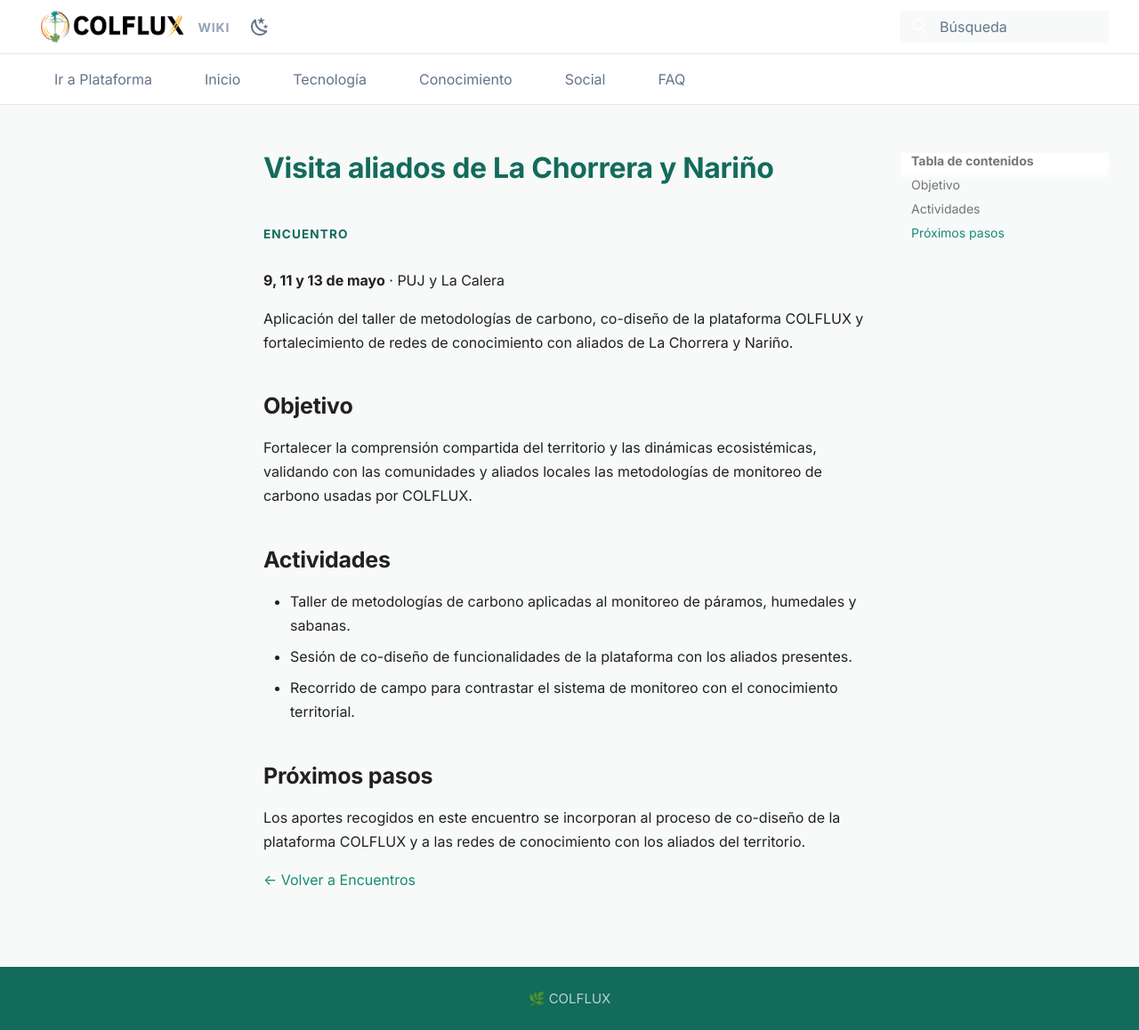
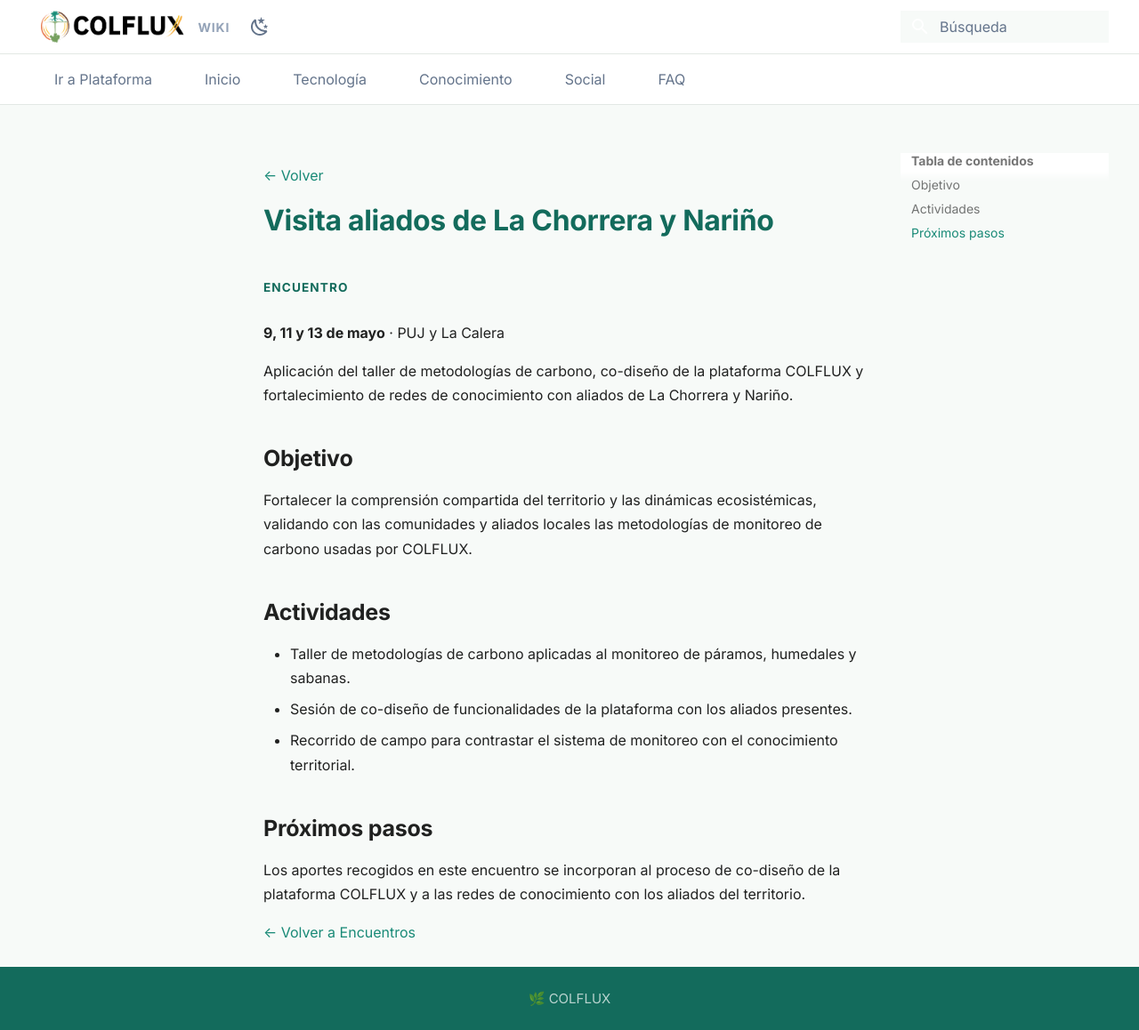
Before and after one commit to colflux/context, an MkDocs documentation site: the page built from docs/social/encuentros/visita-chorrera-narino.md, in a window 1280 px wide and 1158 px high. Shown: the whole window at 89% size. Built offline with MkDocs 1.6.1 and Material for MkDocs 9.7.7, drawn with Linux system fonts in a browser that asks for light colours.

```diff
--- a/docs/social/encuentros/visita-chorrera-narino.md
+++ b/docs/social/encuentros/visita-chorrera-narino.md
@@ -1,3 +1,5 @@
+[← Volver](../encuentros.md)
+
 # Visita aliados de La Chorrera y Nariño
 
 <span class="social-detail-tag">Encuentro</span>
```
Also changed, not shown: docs/social/encuentros/enfoques-diferenciales.md (+2 -0 lines).
